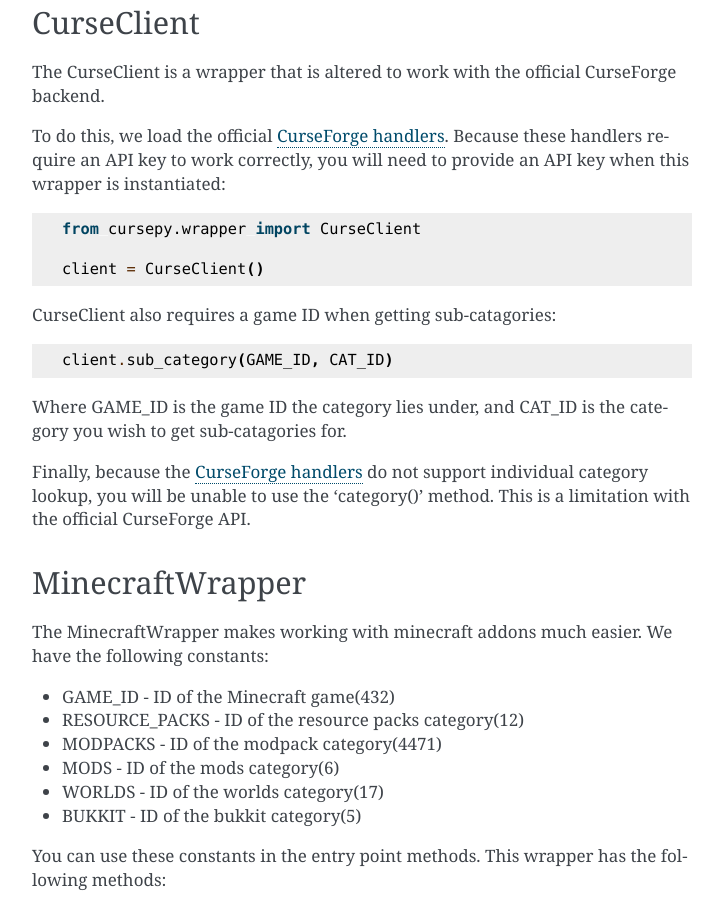
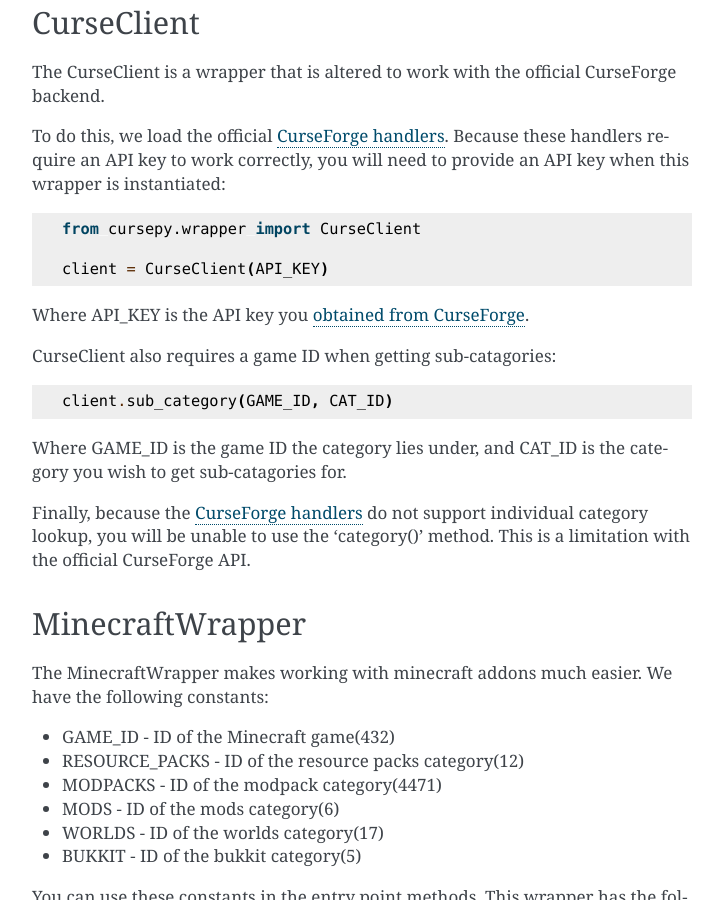
Before and after one commit to OwenCochell/cursepy, a Sphinx documentation site: the page built from docs/source/basic/wrap.rst, in a window 1280 px wide and 900 px high, scrolled down 589 px. Shown: the whole window, without its empty margins (388-1111 px from the left). Built offline with Sphinx 7.4.7, drawn with Linux system fonts in a browser that asks for light colours.

Commit message:
Revert "Update wrap.rst"
This reverts commit 86c0c46a00a4d41173aca0be06f3cabceb2c8ce9.

```diff
--- a/docs/source/basic/wrap.rst
+++ b/docs/source/basic/wrap.rst
@@ -44,7 +44,9 @@
 
     from cursepy.wrapper import CurseClient
 
-    client = CurseClient()
+    client = CurseClient(API_KEY)
+
+Where API_KEY is the API key you `obtained from CurseForge <https://docs.curseforge.com/#what-is-curseforge-core>`_.
 
 CurseClient also requires a game ID when getting sub-catagories:
 
```
